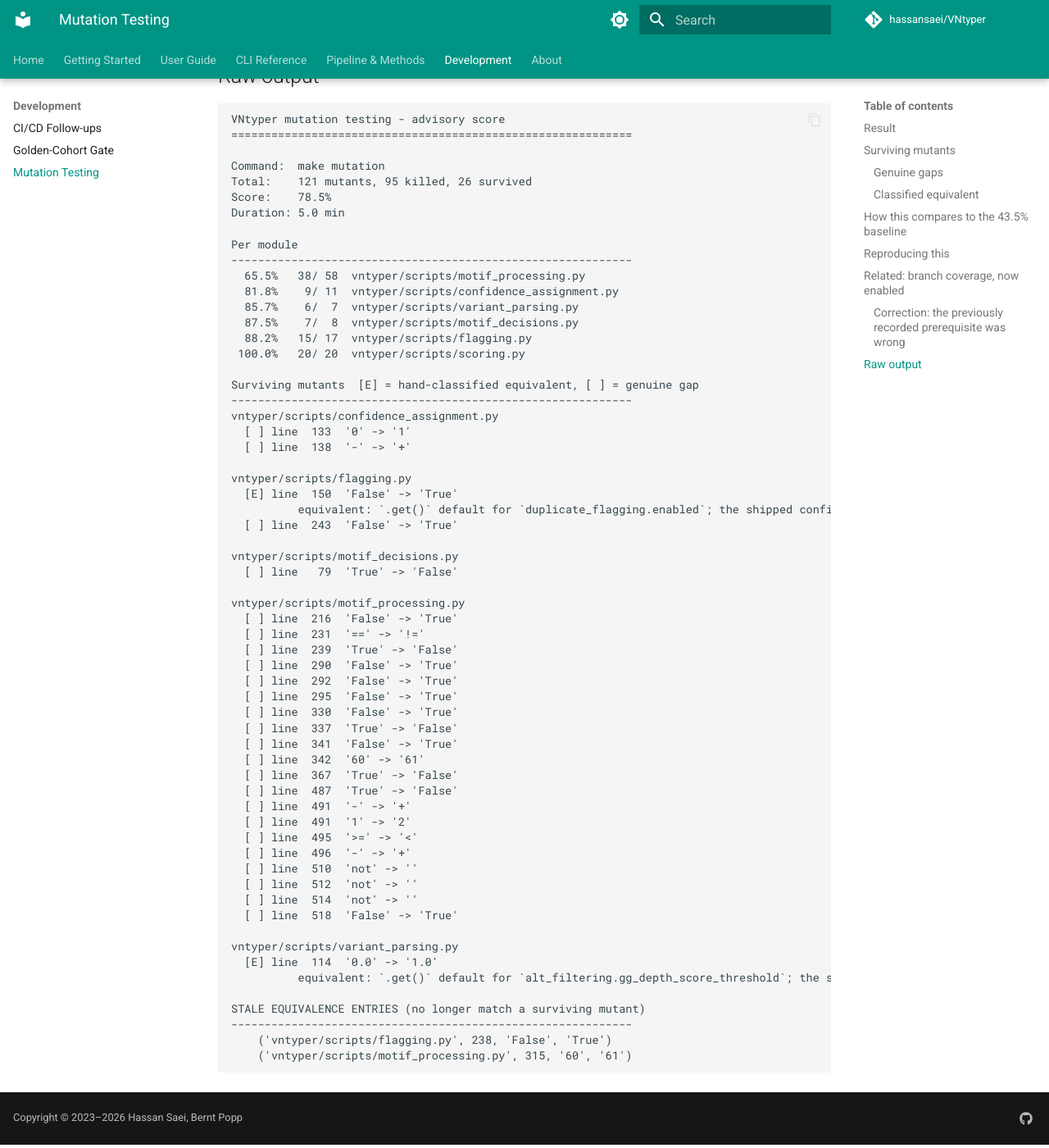
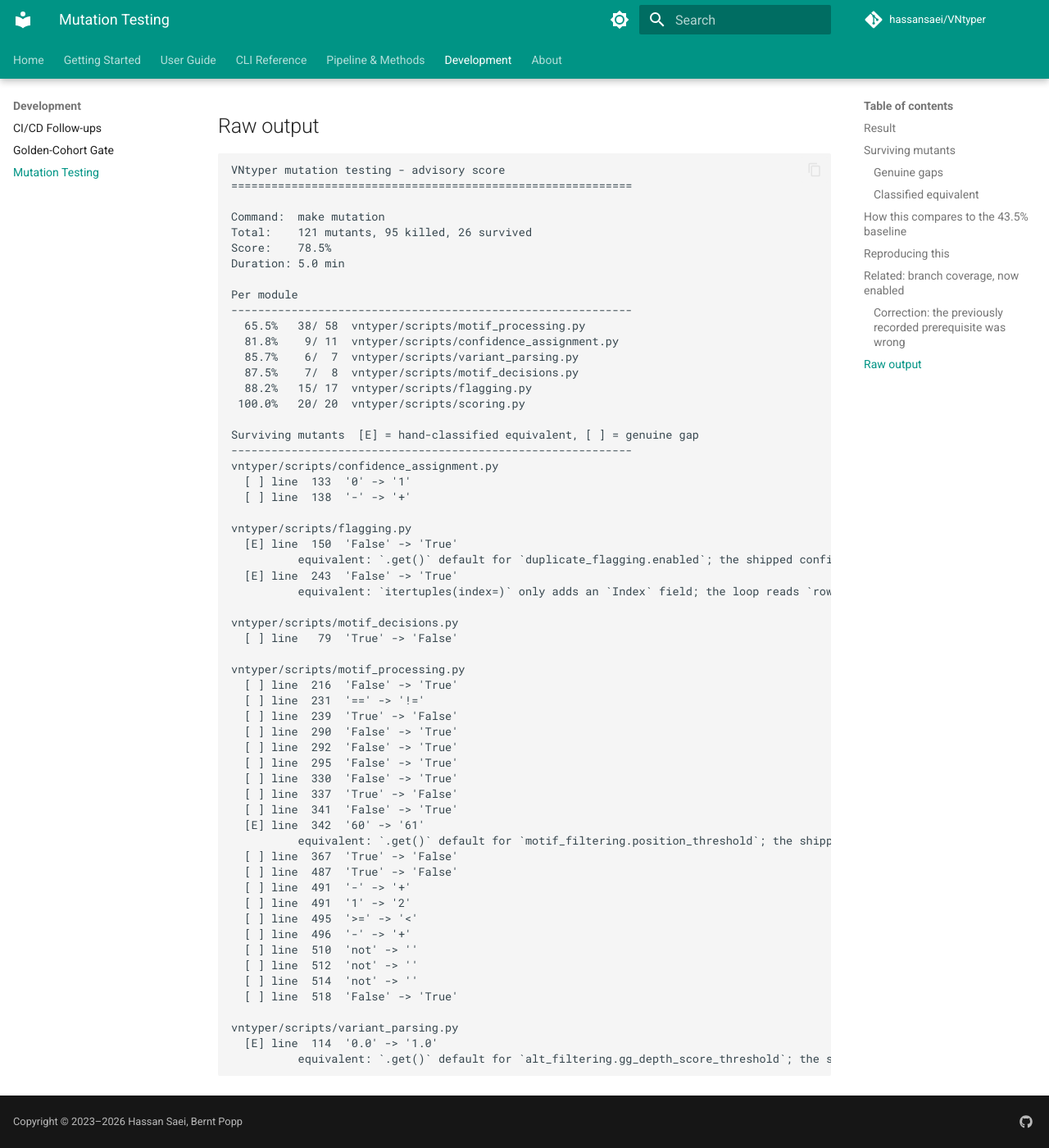
Before and after one commit to hassansaei/VNtyper, an MkDocs documentation site: the page built from docs/development/mutation-testing.md, in a window 1280 px wide and 1400 px high, scrolled down 6000 px. Shown: the whole window at 82% size. Built offline with MkDocs 1.6.1 and Material for MkDocs 9.7.7, drawn with Linux system fonts in a browser that asks for light colours; comment, search, counter and statistics services are not loaded; some of the changed text lies outside the part shown.

Commit message:
docs(mutation): re-render so the two recovered equivalents are classified
The line-number repair in the previous commit only takes effect on a render. With
it, the two mutants the refactors moved are classified [E] again rather than
reported as genuine gaps:

    4 equivalent, 22 genuine gaps; adjusted score 81.2% (95/117), was 79.8% (95/119)

Co-Authored-By: Claude Opus 5 (1M context) <noreply@anthropic.com>
Claude-Session: https://claude.ai/code/session_0124358vbLMaNWmJVW9J4eTy

````diff
--- a/docs/development/mutation-testing.md
+++ b/docs/development/mutation-testing.md
@@ -49,7 +49,6 @@ kills one is a test that would have caught a real defect of that shape.
 | --- | ---: | --- |
 | `vntyper/scripts/confidence_assignment.py` | 133 | `0` &rarr; `1` |
 | `vntyper/scripts/confidence_assignment.py` | 138 | `-` &rarr; `+` |
-| `vntyper/scripts/flagging.py` | 243 | `False` &rarr; `True` |
 | `vntyper/scripts/motif_decisions.py` | 79 | `True` &rarr; `False` |
 | `vntyper/scripts/motif_processing.py` | 216 | `False` &rarr; `True` |
 | `vntyper/scripts/motif_processing.py` | 231 | `==` &rarr; `!=` |
@@ -60,7 +59,6 @@ kills one is a test that would have caught a real defect of that shape.
 | `vntyper/scripts/motif_processing.py` | 330 | `False` &rarr; `True` |
 | `vntyper/scripts/motif_processing.py` | 337 | `True` &rarr; `False` |
 | `vntyper/scripts/motif_processing.py` | 341 | `False` &rarr; `True` |
-| `vntyper/scripts/motif_processing.py` | 342 | `60` &rarr; `61` |
 | `vntyper/scripts/motif_processing.py` | 367 | `True` &rarr; `False` |
 | `vntyper/scripts/motif_processing.py` | 487 | `True` &rarr; `False` |
 | `vntyper/scripts/motif_processing.py` | 491 | `-` &rarr; `+` |
@@ -92,6 +90,8 @@ not a supported input.
 | Module | Line | Mutation | Why it cannot be killed |
 | --- | ---: | --- | --- |
 | `vntyper/scripts/flagging.py` | 150 | `False` &rarr; `True` | `.get()` default for `duplicate_flagging.enabled`; the shipped config supplies it explicitly |
+| `vntyper/scripts/flagging.py` | 243 | `False` &rarr; `True` | `itertuples(index=)` only adds an `Index` field; the loop reads `row_tuple.Flag` by name |
+| `vntyper/scripts/motif_processing.py` | 342 | `60` &rarr; `61` | `.get()` default for `motif_filtering.position_threshold`; the shipped config supplies 60 |
 | `vntyper/scripts/variant_parsing.py` | 114 | `0.0` &rarr; `1.0` | `.get()` default for `alt_filtering.gg_depth_score_threshold`; the shipped config supplies 0.00469 |
 
 ## How this compares to the 43.5% baseline
@@ -268,7 +268,8 @@ vntyper/scripts/confidence_assignment.py
 vntyper/scripts/flagging.py
   [E] line  150  'False' -> 'True'
           equivalent: `.get()` default for `duplicate_flagging.enabled`; the shipped config supplies it explicitly
-  [ ] line  243  'False' -> 'True'
+  [E] line  243  'False' -> 'True'
+          equivalent: `itertuples(index=)` only adds an `Index` field; the loop reads `row_tuple.Flag` by name
 
 vntyper/scripts/motif_decisions.py
   [ ] line   79  'True' -> 'False'
@@ -283,7 +284,8 @@ vntyper/scripts/motif_processing.py
   [ ] line  330  'False' -> 'True'
   [ ] line  337  'True' -> 'False'
   [ ] line  341  'False' -> 'True'
-  [ ] line  342  '60' -> '61'
+  [E] line  342  '60' -> '61'
+          equivalent: `.get()` default for `motif_filtering.position_threshold`; the shipped config supplies 60
   [ ] line  367  'True' -> 'False'
   [ ] line  487  'True' -> 'False'
   [ ] line  491  '-' -> '+'
@@ -299,9 +301,4 @@ vntyper/scripts/variant_parsing.py
   [E] line  114  '0.0' -> '1.0'
           equivalent: `.get()` default for `alt_filtering.gg_depth_score_threshold`; the shipped config supplies 0.00469
 
-STALE EQUIVALENCE ENTRIES (no longer match a surviving mutant)
-------------------------------------------------------------
-    ('vntyper/scripts/flagging.py', 238, 'False', 'True')
-    ('vntyper/scripts/motif_processing.py', 315, '60', '61')
-
 ```
````
Also changed, not shown: other parts of docs/development/mutation-testing.md (+3 -3 lines).
